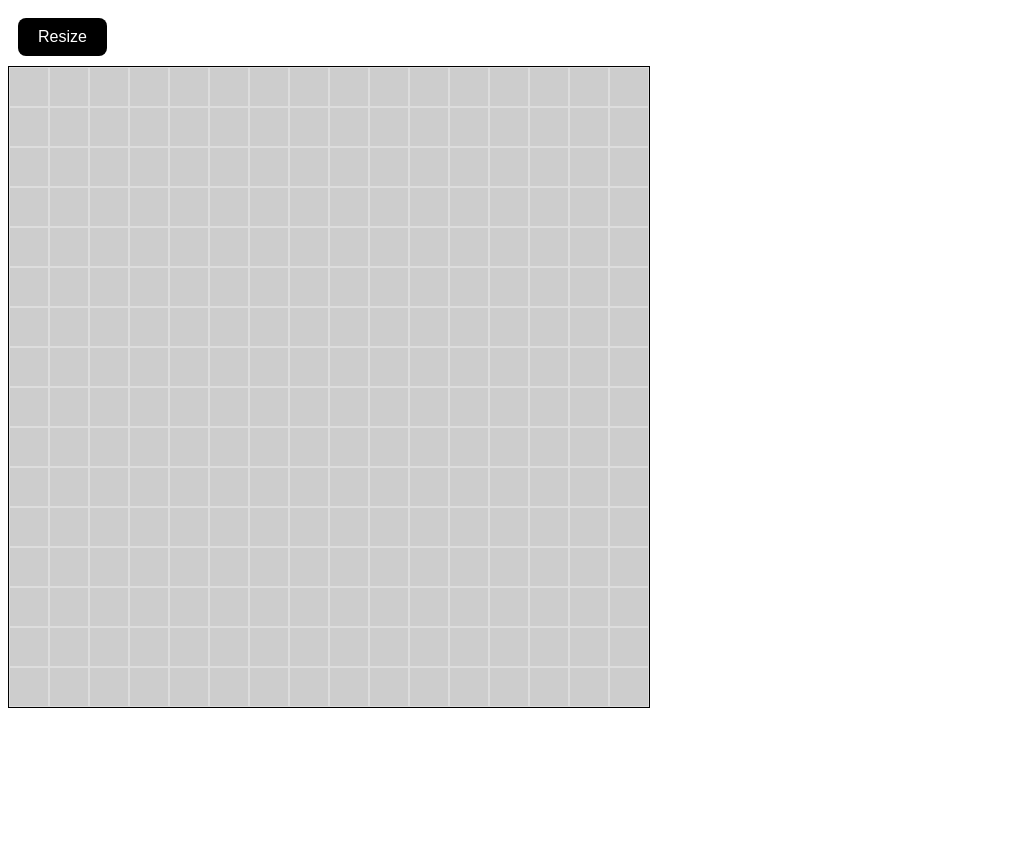
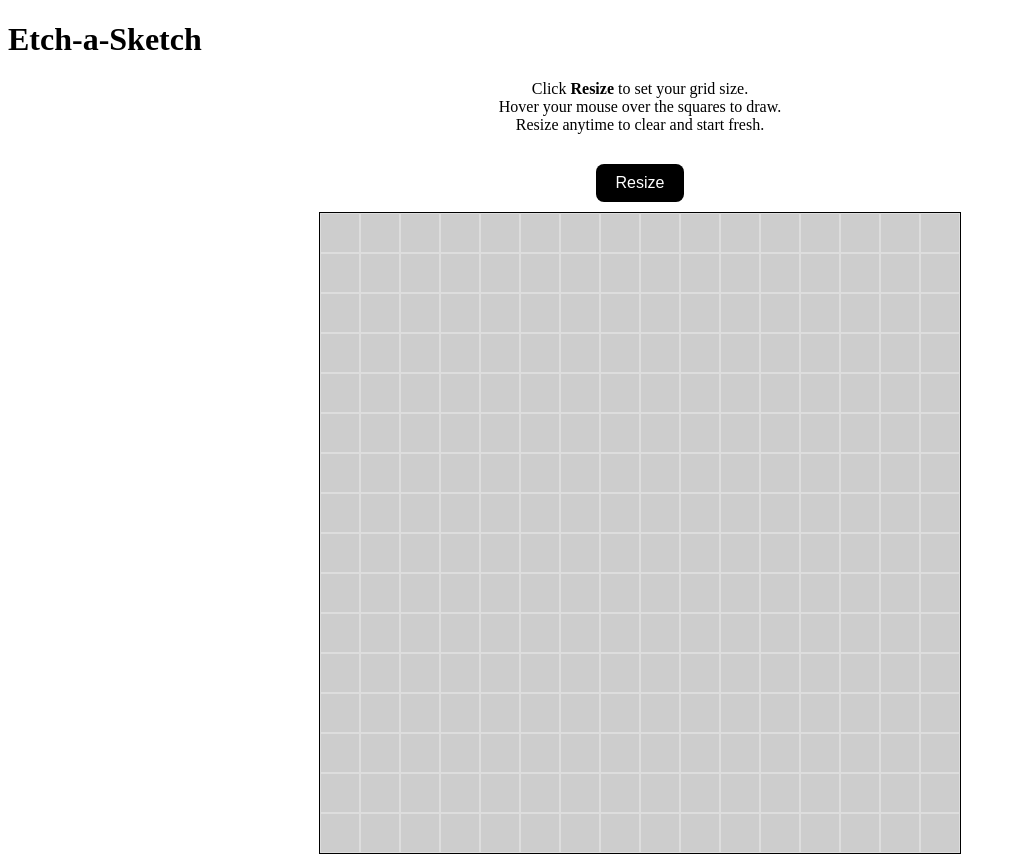
Before and after one commit to jamespost1/etch-a-sketch, a plain HTML site: page index.html in a window 1280 px wide. Shown: the whole page, without its empty margins (0-1016 px from the left). Before the commit the page ends 800 px from the top, so only its background shows below. Drawn offline with Linux system fonts and the light colour scheme.

Commit message:
Add header and instructions

```diff
--- a/index.html
+++ b/index.html
@@ -8,9 +8,17 @@
     <title>Etch-a-Sketch</title>
 </head>
 <body>
-    <button class="btn">Resize</button>
-    <div class="container">
+    <h1 >Etch-a-Sketch</h1>
+    <p style="text-align:center; max-width:600px; margin:10px auto 20px;">
+        Click <strong>Resize</strong> to set your grid size. <br>
+        Hover your mouse over the squares to draw. <br>
+        Resize anytime to clear and start fresh.
+    </p>
+    <div class="arrange">
+        <button class="btn">Resize</button>
+        <div class="container">
 
+        </div>
     </div>
 </body>
 </html>
```
